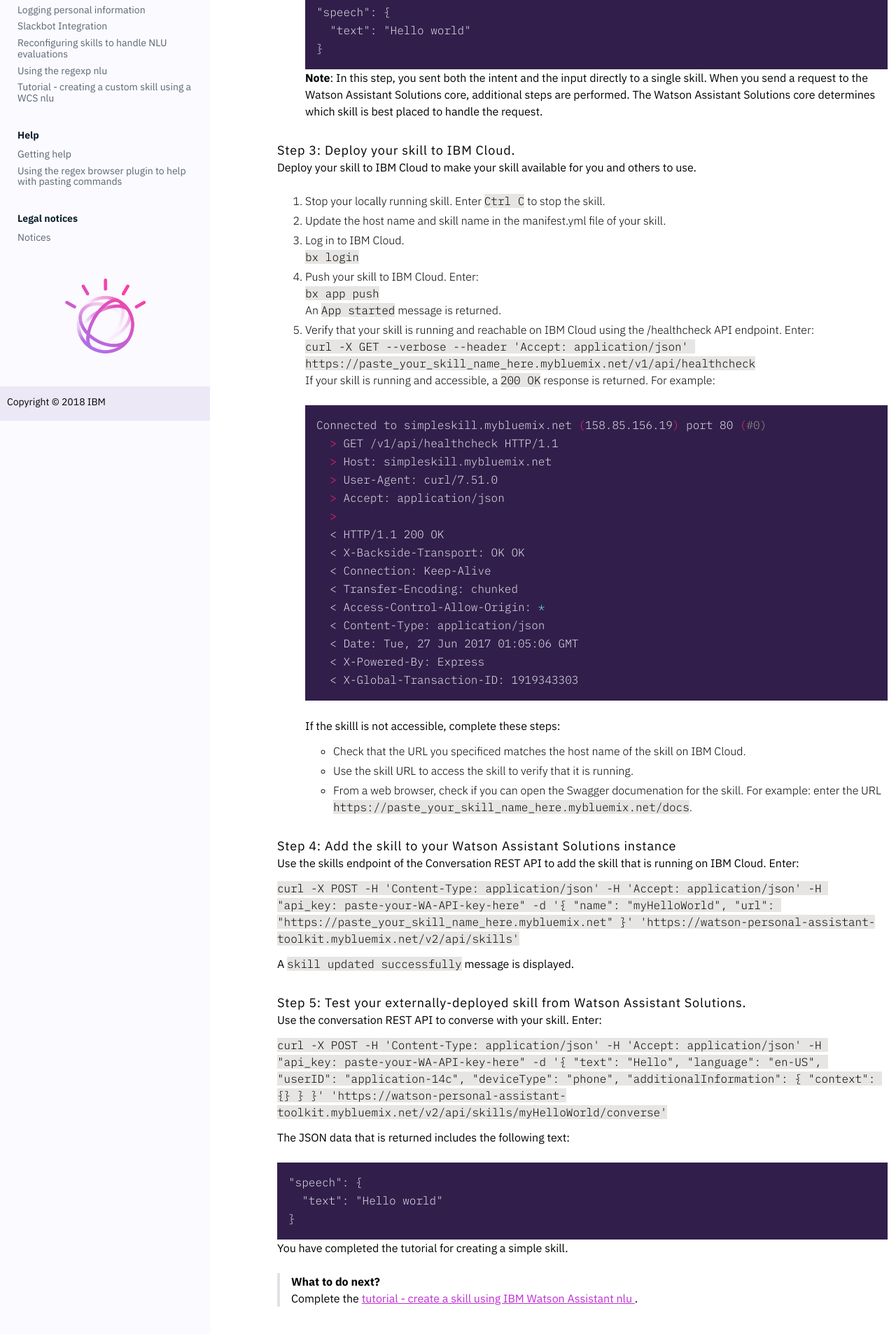
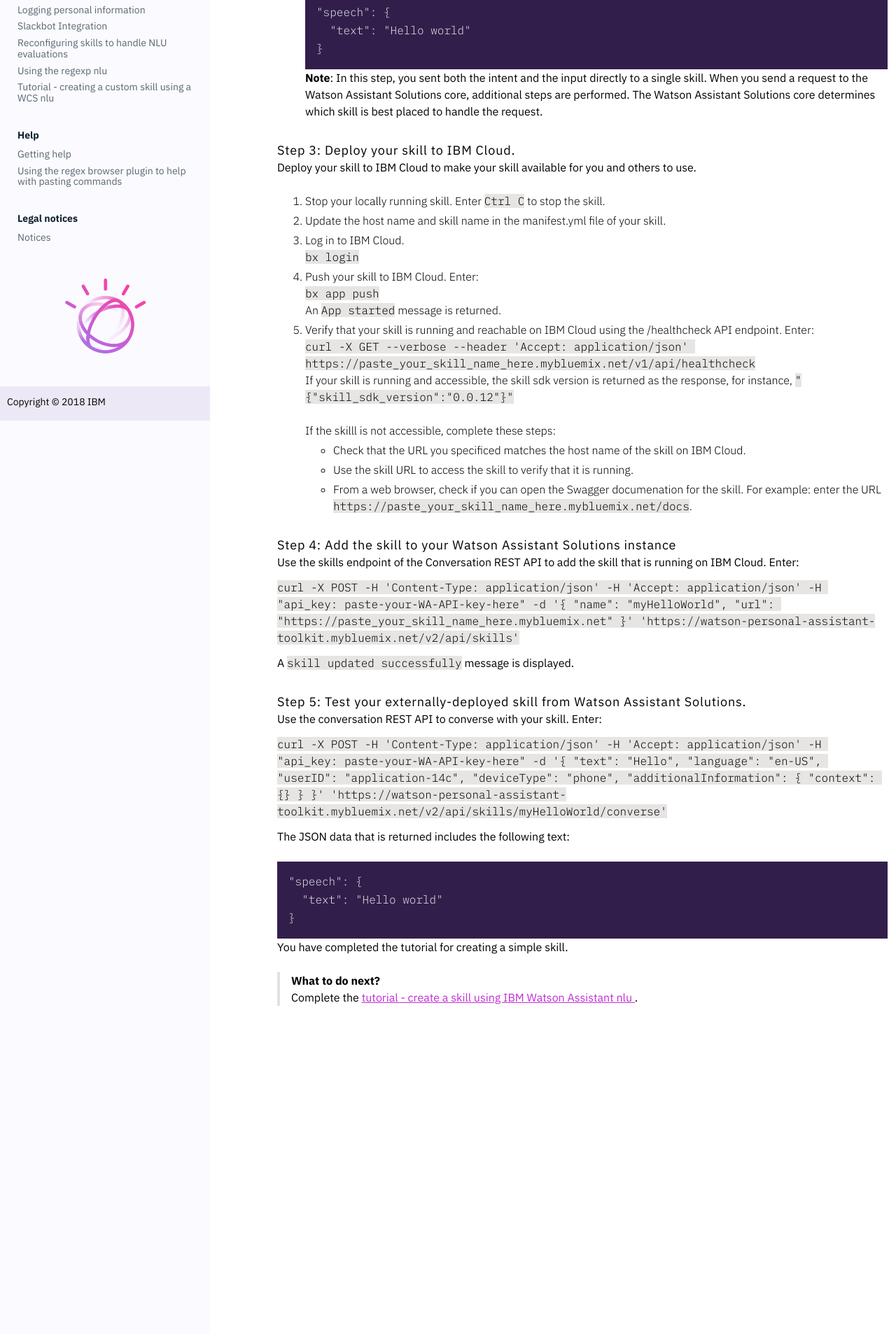
Before and after one commit to Watson-Personal-Assistant/developer, a Jekyll site: the page built from _content/skill/build-skill.md, in a window 1280 px wide. Shown: the part 1633-3539 px from the top of the page at 70% size. Built offline with Jekyll 4.4.1, drawn with Linux system fonts in a browser that asks for light colours; some web fonts are replaced.

Commit message:
fixes what is returned from skill healthcheck api

````diff
--- a/_content/skill/build-skill.md
+++ b/_content/skill/build-skill.md
@@ -65,24 +65,7 @@
 An `App started` message is returned.
 5.  Verify that your skill is running and reachable on IBM Cloud using the /healthcheck API endpoint.  Enter:<br>
 `curl -X GET --verbose --header 'Accept: application/json' https://paste_your_skill_name_here.mybluemix.net/v1/api/healthcheck`<br>
-If your skill is running and accessible, a `200 OK` response is returned.  For example:<br>
-```shell
-Connected to simpleskill.mybluemix.net (158.85.156.19) port 80 (#0)
-  > GET /v1/api/healthcheck HTTP/1.1
-  > Host: simpleskill.mybluemix.net
-  > User-Agent: curl/7.51.0
-  > Accept: application/json
-  >
-  < HTTP/1.1 200 OK
-  < X-Backside-Transport: OK OK
-  < Connection: Keep-Alive
-  < Transfer-Encoding: chunked
-  < Access-Control-Allow-Origin: *
-  < Content-Type: application/json
-  < Date: Tue, 27 Jun 2017 01:05:06 GMT
-  < X-Powered-By: Express
-  < X-Global-Transaction-ID: 1919343303
-```
+If your skill is running and accessible, the skill sdk version is returned as the response, for instance, `"{"skill_sdk_version":"0.0.12"}"`<br>
 <br>
 If the skilll is not accessible, complete these steps:
 - Check that the URL you specificed matches the host name of the skill on IBM Cloud.
````
